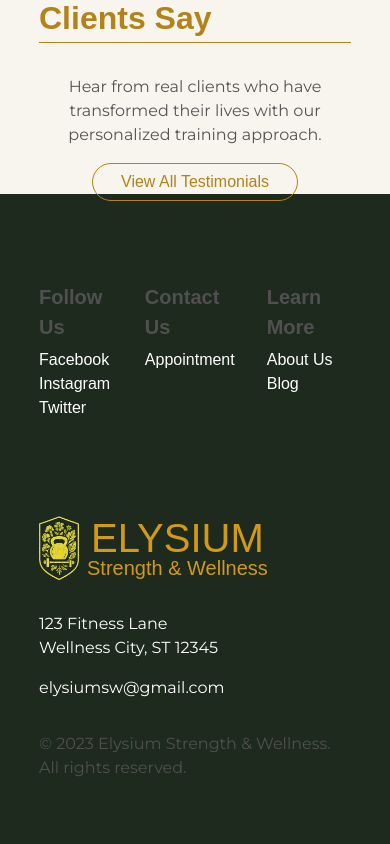
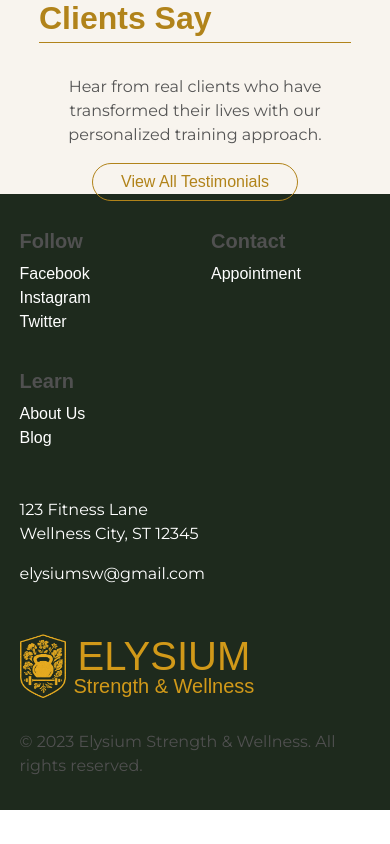
Before and after one commit to elysiumstrength/Elysiumstrength.github.io, a React (Vite) app: page / in a window 390 px wide. Shown: the part 5976-6820 px from the top of the page. After the commit the page ends 6786 px from the top, so only its background shows below. Built offline with nearby package versions, Linux system fonts and the light colour scheme; a web font is replaced by a local one.

Commit message:
footer adjustments

```diff
--- a/src/components/Footer.css
+++ b/src/components/Footer.css
@@ -15,6 +15,7 @@ section.footer {
     display: flex;
     flex-direction: column;
     gap: 2rem;
+    flex: 1;
 }
 
 .footer .company__info .logo {
@@ -23,7 +24,9 @@ section.footer {
     gap: 0.5rem;
 
     .icon {
-        width: 2.5rem;
+        height: 64px;
+        width: 46px;
+        filter: invert(41%) sepia(100%) saturate(368%) hue-rotate(4deg) brightness(104%) contrast(92%);
     }
 }
 
@@ -39,12 +42,21 @@ section.footer {
 
 .elysium {
     font-size: 2.5rem;
+    font-weight: 500;
     line-height: 1;
 }
 
 .strength_wellness {
     font-size: 1.25rem;
     line-height: 1;
+}
+
+.footer .contact__info {
+    display: flex;
+    flex-direction: column;
+    gap: 2rem;
+    flex: 1;
+    align-items: center;
 }
 
 .contact {
@@ -76,7 +88,8 @@ section.footer {
 .footer__links {
     display: flex;
     gap: 2rem;
-    padding-top: 1.5rem;
+    flex: 1;
+    justify-content: flex-end;
 
     .footer__category {
         display: flex;
@@ -105,3 +118,38 @@ section.footer {
         transition: color 0.2s ease;
     }
 }
+
+/* Responsive styles */
+@media (max-width: 1024px) {
+    section.footer {
+        padding: 3rem 5%;
+        flex-direction: column-reverse;
+        gap: 3rem;
+    }
+
+    .footer .company__info,
+    .footer .contact__info,
+    .footer__links {
+        align-items: flex-start;
+        flex: none;
+        width: 100%;
+    }
+
+    .footer__links {
+        justify-content: flex-start;
+        gap: 3rem;
+    }
+}
+
+@media (max-width: 768px) {
+    section.footer {
+        padding: 2rem 5%;
+        gap: 3rem;
+    }
+
+    .footer__links {
+        display: grid;
+        grid-template-columns: 1fr 1fr;
+        gap: 2rem;
+    }
+}
--- a/src/components/Footer.tsx
+++ b/src/components/Footer.tsx
@@ -12,6 +12,11 @@ export default function Footer() {
                         <div className='strength_wellness'>Strength & Wellness</div>
                     </div>
                 </div>
+                <div className="copyright">
+                    <p>&copy; 2023 Elysium Strength & Wellness. All rights reserved.</p>
+                </div>
+            </div>
+            <div className="contact__info">
                 <div className="contact">
                     <div className="address">
                         <p>123 Fitness Lane</p>
@@ -21,13 +26,10 @@ export default function Footer() {
                         <p>elysiumsw@gmail.com</p>
                     </div>
                 </div>
-                <div className="copyright">
-                    <p>&copy; 2023 Elysium Strength & Wellness. All rights reserved.</p>
-                </div>
             </div>
             <div className="footer__links">
                 <div className="footer__category follow__us">
-                    <h3>Follow Us</h3>
+                    <h3>Follow</h3>
                     <ul className="social__links">
                         <li><a href="https://www.facebook.com" target="_blank" rel="noopener noreferrer">Facebook</a></li>
                         <li><a href="https://www.instagram.com" target="_blank" rel="noopener noreferrer">Instagram</a></li>
@@ -35,13 +37,13 @@ export default function Footer() {
                     </ul>
                 </div>
                 <div className="footer__category contant__us">
-                    <h3>Contact Us</h3>
+                    <h3>Contact</h3>
                     <ul className="contact__links">
                         <li><a href="" target="_blank" rel="noopener noreferrer">Appointment</a></li>
                     </ul>
                 </div>
                 <div className="footer__category learn">
-                    <h3>Learn More</h3>
+                    <h3>Learn</h3>
                     <ul className="learn__links">
                         <li><a href="" target="_blank" rel="noopener noreferrer">About Us</a></li>
                         <li><a href="" target="_blank" rel="noopener noreferrer">Blog</a></li>
```
